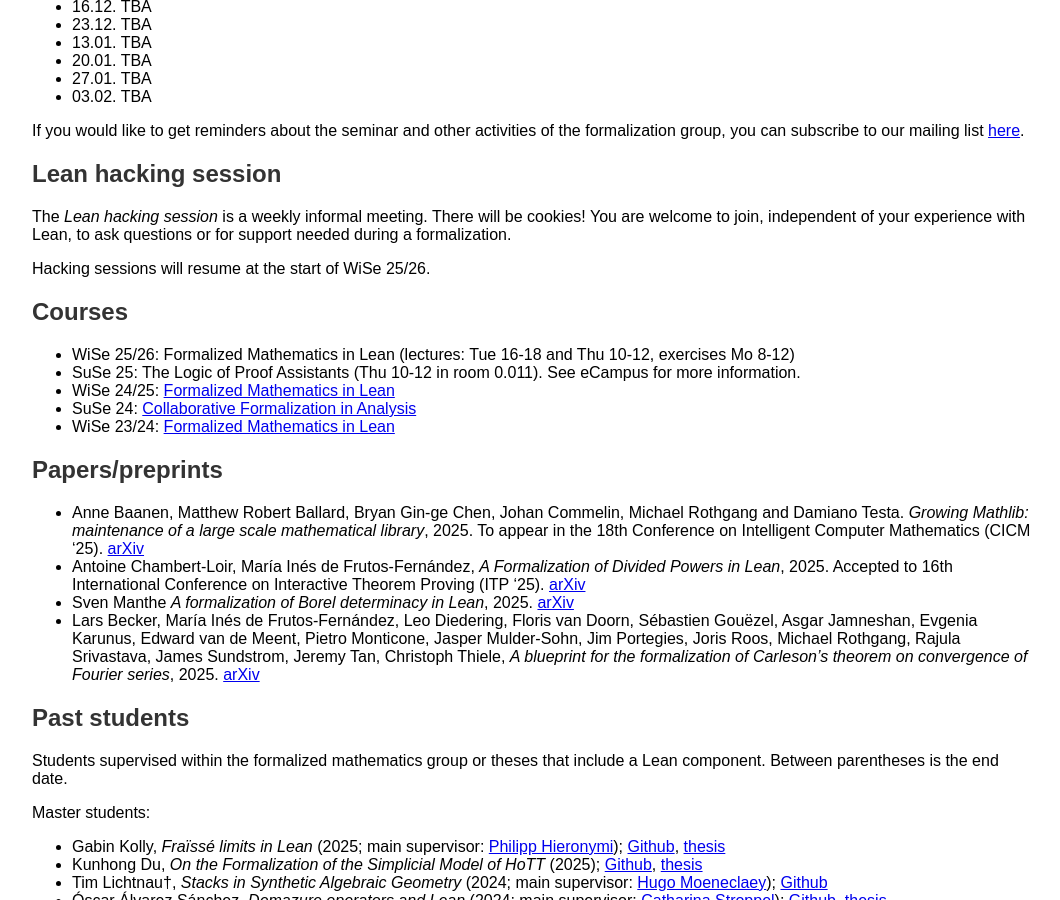
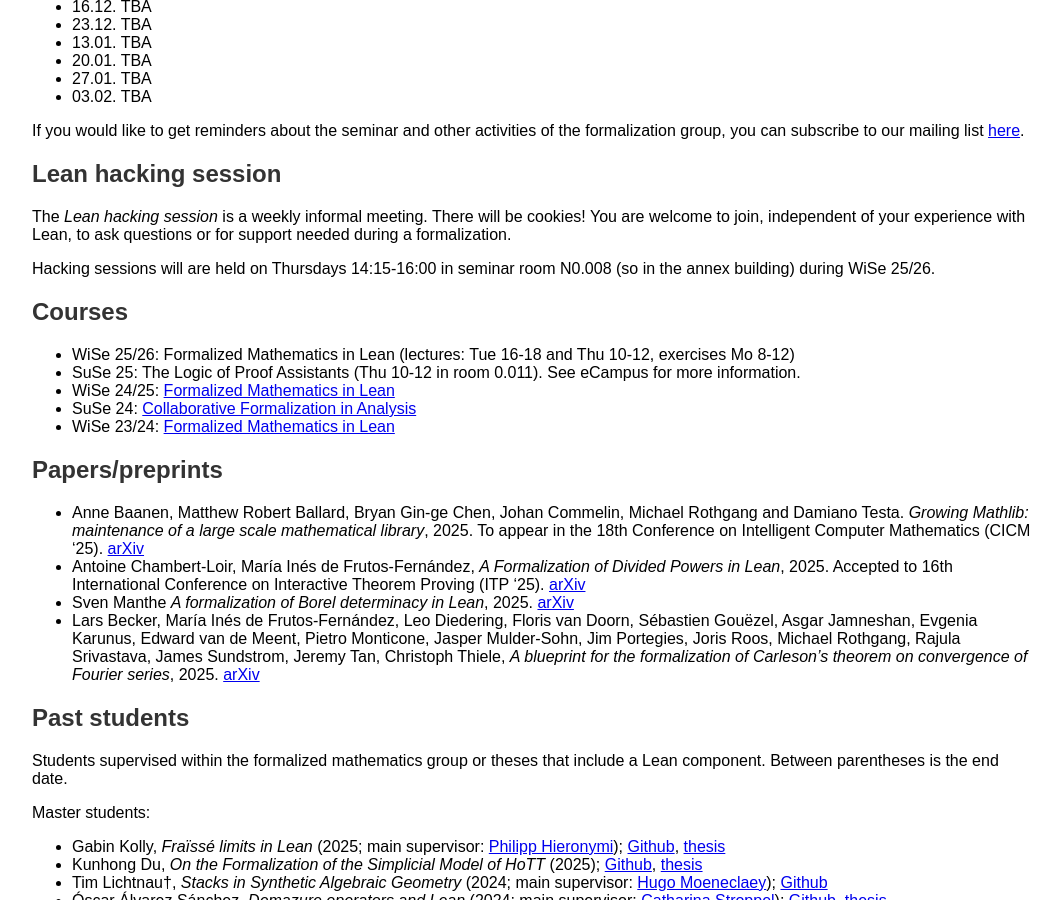
Before and after one commit to fpvandoorn/fpvandoorn.github.io, a Jekyll site: the page built from formalized-mathematics.md, in a window 1280 px wide and 900 px high, scrolled down 934 px. Shown: the whole window, without its empty margins (108-1168 px from the left). Built offline with Jekyll 4.4.1, drawn with Linux system fonts in a browser that asks for light colours; our own code applies the rules of GitHub Pages for plain Markdown files.

Commit message:
hacking session

```diff
--- a/formalized-mathematics.md
+++ b/formalized-mathematics.md
@@ -64,7 +64,7 @@
 
 The *Lean hacking session* is a weekly informal meeting. There will be cookies! You are welcome to join, independent of your experience with Lean, to ask questions or for support needed during a formalization.
 
-Hacking sessions will resume at the start of WiSe 25/26.
+Hacking sessions will are held on Thursdays 14:15-16:00 in seminar room N0.008 (so in the annex building) during WiSe 25/26.
 
 ## Courses
 
```
